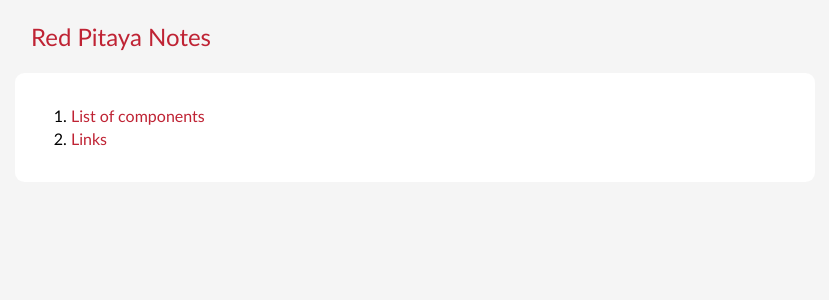
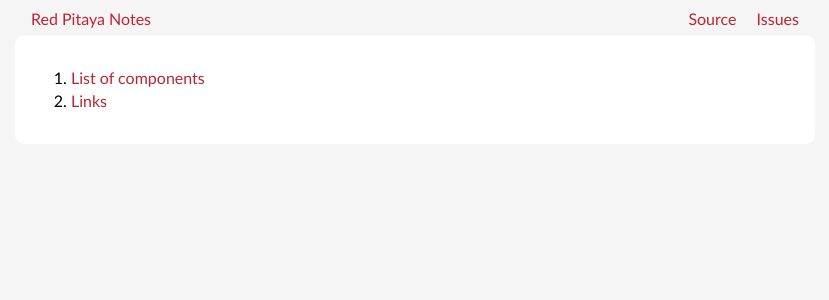
Before and after one commit to pavel-demin/red-pitaya-notes, a Jekyll site: the page built from index.md, in a window 1280 px wide. Shown: the top 300 px of the page, without its empty margins (225-1054 px from the left). Built offline with Jekyll 4.4.1, drawn with Linux system fonts in a browser that asks for light colours.

Commit message:
add menu

```diff
--- a/_layouts/default.html
+++ b/_layouts/default.html
@@ -11,10 +11,17 @@
 <link rel="canonical" href="{{ page.url | replace:'index.html','' | prepend: site.baseurl | prepend: site.url }}">
 </head>
 <body>
-<div class="header">
-<a href="{{ site.baseurl }}/"><h2 id="project_title">{{ site.title }}</h2></a>
+<div id="header">
+<div id="logo">
+<a href="{{ site.baseurl }}/">{{ site.title }}</a>
 </div>
-<div class="content">
+<div id="menu">
+<a href="https://github.com/pavel-demin/red-pitaya-notes">Source</a>
+<a href="https://github.com/pavel-demin/red-pitaya-notes/issues">Issues</a>
+</div>
+</div>
+</div>
+<div id="content">
 {{ content }}
 </div>
 </body>
--- a/css/main.css
+++ b/css/main.css
@@ -1,11 +1,7 @@
 body { font-family: Calibri, Verdana, Liberation Sans, DejaVu Sans, sans-serif; background-color: #f5f5f5; max-width: 800px; line-height: 1.4; margin-left: auto; margin-right: auto; padding-bottom: 3em; }
 h1, h2, h3, h4 { font-weight: normal; }
-img { max-width: 100%; }
 a { color: #bf2334; text-decoration: none; }
 a:hover { text-decoration: underline; }
-.header { color: #bf2334; padding: 0 1em; }
-.header a { color: #bf2334; text-decoration: none; }
-.content { background-color: #fff; padding: 1em 1em; border-radius: 0.6em; }
 pre, code { font-family: Consolas, Menlo, Liberation Mono, DejaVu Sans Mono, monospace; background: #f5f5f5; border-radius: 0.3em }
 code { padding: 0 0.3em; white-space: nowrap; }
 pre { padding: 0.1em 0.3em; overflow-x: auto; }
@@ -13,3 +9,13 @@
 td, th { border: 1px solid #d3d3d3; padding: 0.1em 0.3em; }
 th { text-align: left; background-color: #f5f5f5; }
 tr.even td { background-color: #f5f5f5; }
+img { max-width: 100%; }
+
+#header { color: #bf2334; padding: 0 1em; }
+#header a { color: #bf2334; text-decoration: none; }
+#logo { margin-bottom: -1.4em; }
+#menu { padding-bottom: 0.3em; text-align: right; }
+#menu a { padding-left: 1em; }
+#content { background-color: #fff; padding: 1em 1em; border-radius: 0.6em; }
+
+@media print { #header { display: none; } }
```
